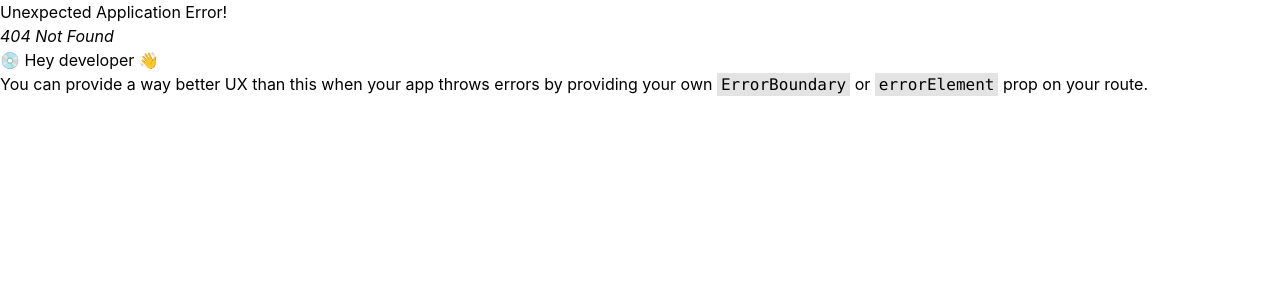
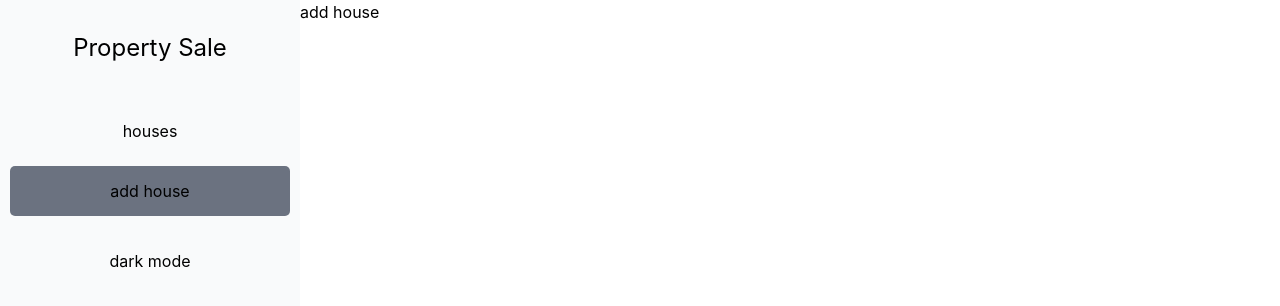
Before and after one commit to SajjadMashhadi/property-sale, a React (Vite) app: page /addHouse in a window 1280 px wide. Before the commit this address had no page. Shown: the top 306 px of the page. Built offline with nearby package versions, Linux system fonts and the light colour scheme.

Commit message:
add sidebar menu component

```diff
--- a/src/App.tsx
+++ b/src/App.tsx
@@ -1,11 +1,10 @@
 import { Outlet } from "react-router-dom";
-import ThemeSwitch from "./components/themeSwitch";
+import Sidebar from "./components/sidebar";
 
 function App() {
   return (
-    <div className="w-full h-[100vh] dark:bg-black dark:text-gray-400">
-      <div className="">home</div>
-      <ThemeSwitch />
+    <div className="w-full h-[100vh] dark:bg-gray-800 dark:text-gray-400 flex flex-row justify-start">
+      <Sidebar />
       <div>
         <Outlet />
       </div>
--- /dev/null
+++ b/src/components/addHouse.tsx
@@ -0,0 +1,3 @@
+export default function AddHouse() {
+  return <div>add house</div>;
+}
--- /dev/null
+++ b/src/components/sidebar.tsx
@@ -0,0 +1,35 @@
+import ThemeSwitch from "../components/themeSwitch";
+import { NavLink } from "react-router-dom";
+
+export default function Sidebar() {
+  return (
+    <div className=" w-[300px] h-full flex flex-col gap-[20px] bg-gray-50 dark:bg-gray-700 p-[10px] pt-[30px]">
+      <h1 className="text-[24px] text-center dark:text-white">Property Sale</h1>
+      <div className="flex flex-col gap-[10px] mt-[20px] ">
+        <NavLink
+          to="/houses"
+          className={({ isActive }) =>
+            [
+              "h-[50px] flex justify-center items-center",
+              isActive ? "bg-gray-500 rounded-[5px]" : "",
+            ].join(" ")
+          }
+        >
+          houses
+        </NavLink>
+        <NavLink
+          to="/addHouse"
+          className={({ isActive }) =>
+            [
+              "h-[50px] flex justify-center items-center",
+              isActive ? "bg-gray-500 rounded-[5px]" : "",
+            ].join(" ")
+          }
+        >
+          add house
+        </NavLink>
+      </div>
+      <ThemeSwitch />
+    </div>
+  );
+}
--- a/src/components/themeSwitch.tsx
+++ b/src/components/themeSwitch.tsx
@@ -15,7 +15,10 @@ export default function ThemeSwitch() {
 
   return (
     <div>
-      <button className="" onClick={() => handleToggle()}>
+      <button
+        className="h-[50px] w-full flex justify-center items-center text-center"
+        onClick={() => handleToggle()}
+      >
         {theme === "light" ? "dark" : "light"} mode
       </button>
     </div>
--- a/src/main.tsx
+++ b/src/main.tsx
@@ -6,6 +6,7 @@ import "./index.css";
 import Houses from "./components/houses.tsx";
 import House from "./components/house.tsx";
 import Signup from "./components/signup.tsx";
+import AddHouse from "./components/addHouse.tsx";
 
 const router = createBrowserRouter([
   {
@@ -15,6 +16,10 @@ const router = createBrowserRouter([
       {
         path: "/houses",
         element: <Houses />,
+      },
+      {
+        path: "/addHouse",
+        element: <AddHouse />,
       },
       {
         path: "/houses/:id",
```
